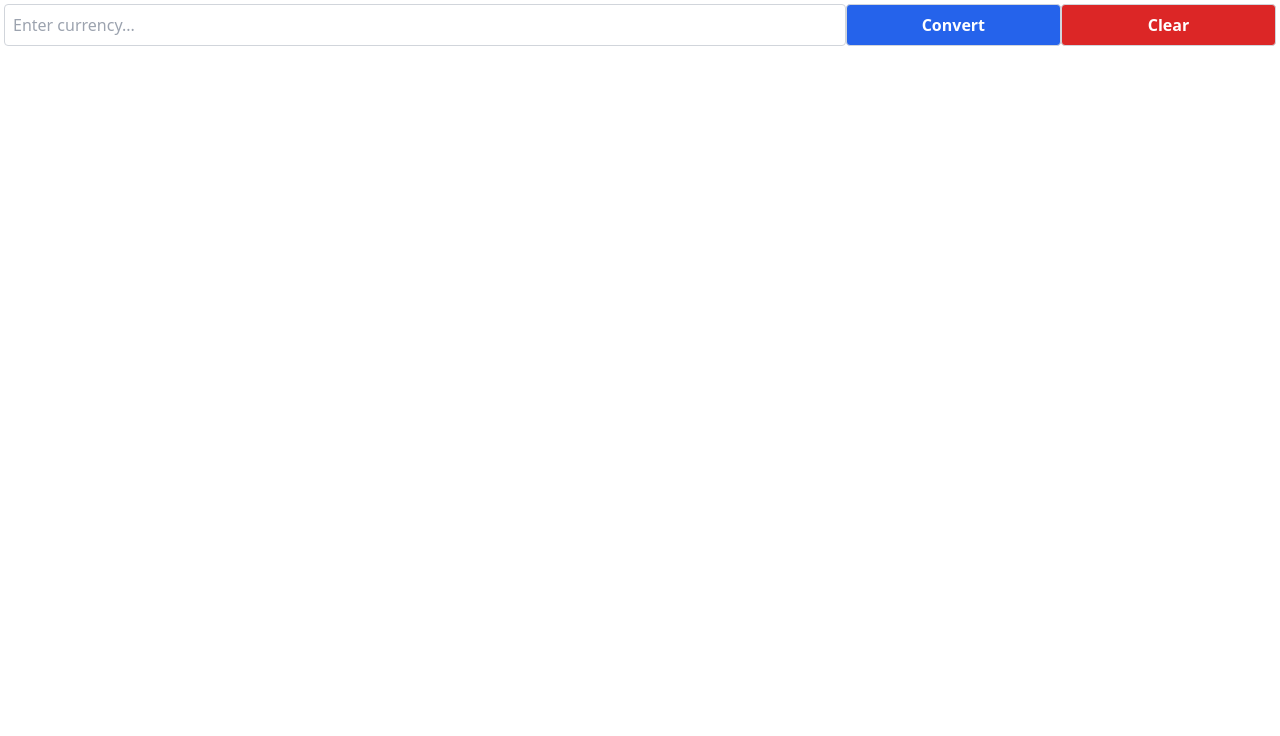
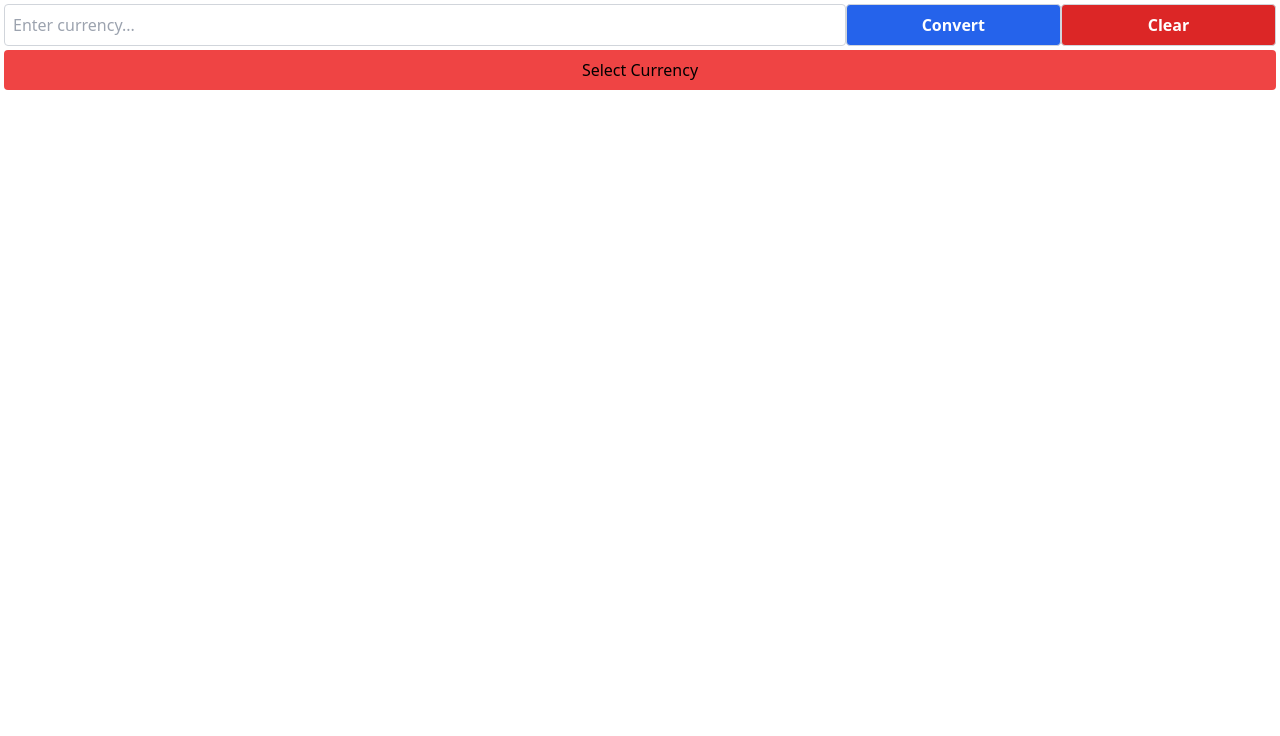
Before and after one commit to aljnmusic/JS1-v1.01, a plain HTML site: page Currency Converter/index.html in a window 1280 px wide. Shown: the part 64-800 px from the top of the page. Drawn offline with nearby package versions, Linux system fonts and the light colour scheme; files that its build step writes are made by us from their sources.

Commit message:
created a new currency converter app project

```diff
--- a/Currency Converter/index.html
+++ b/Currency Converter/index.html
@@ -18,10 +18,23 @@
 </header>
 
 <main>
-    <form id="currForm" class="flex flex-row mt-1 fixed w-full top-16 px-1">
-        <input id="currInput" type="text" class="w-full p-2 mb-0 border border-gray-300 rounded" placeholder="Enter currency...">
-        <button id="convertButton" class="w-1/4 p-2 border border-gray-300 rounded bg-blue-600 font-bold text-white">Convert</button>
-        <button id="clearButton" class="w-1/4 p-2 border border-gray-300 rounded bg-red-600 font-bold text-white">Clear</button>
+    <form id="currForm" class="flex flex-col mt-1 fixed w-full top-16 px-1">
+        <div class="flex flex-row w-full">
+            <input id="currInput" type="text" class="w-full p-2 mb-0 border border-gray-300 rounded" placeholder="Enter currency...">
+            <button id="convertButton" class="w-1/4 p-2 border border-gray-300 rounded bg-blue-600 font-bold text-white">Convert</button>
+            <button id="clearButton" class="w-1/4 p-2 border border-gray-300 rounded bg-red-600 font-bold text-white">Clear</button>
+        </div>
+        <div id="dropdown" class="w-full bg-red-500 mt-1 rounded">
+            <div id="dropdownContent" class="text-center p-2">
+                <p>Select Currency</p>
+                <div id="dropdownList" class="hidden">
+                    <ul>
+                        <li>USD</li>
+                        <li>DJK</li>
+                    </ul>
+                </div>
+            </div>
+        </div>
     </form>
 
     <div id="movieDisplay" class="hidden mt-32 border border-blue-300 rounded mx-2 h-full bg-gray-100 p-6">
```
